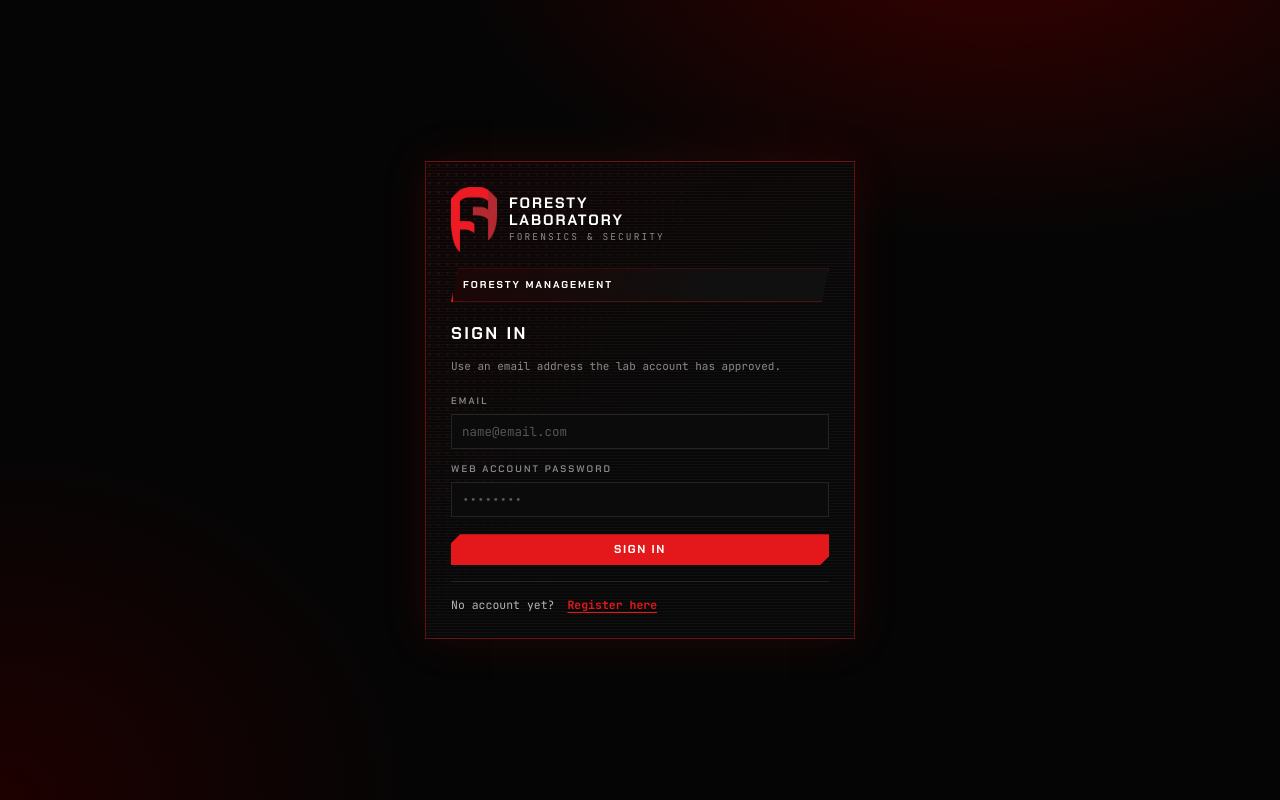
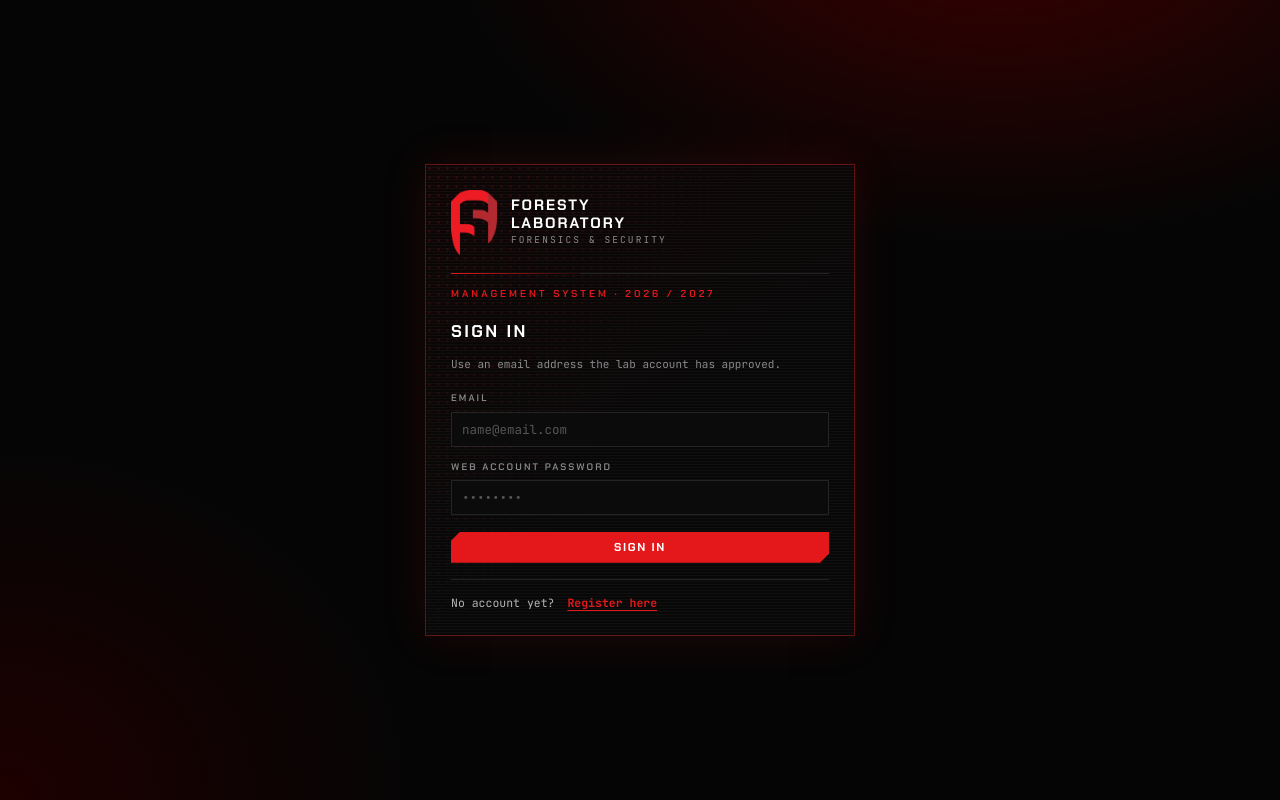
Before and after one commit to imight-dead/foresty-management, a plain HTML site: page app/index.html in a window 1280 px wide. Drawn offline with nearby package versions, Linux system fonts and the light colour scheme.

Commit message:
Kepala halaman masuk memakai pola yang sama dengan halaman lain
Badge FORESTY MANAGEMENT dilepas. Isinya mengulang tulisan FORESTY
LABORATORY tepat di atasnya, dan bentuk kotaknya tidak sejajar dengan
apa pun di sekitarnya.

Penggantinya pola yang sudah dipakai setiap halaman: garis pemisah
beraksen merah, lalu label kecil merah "Management System · 2026 / 2027"
di atas judul layarnya. Kelas .labshow ikut dihapus karena tidak ada
lagi yang memakainya.

Co-Authored-By: Claude Opus 5 <noreply@anthropic.com>
Claude-Session: https://claude.ai/code/session_01Ey5Qq981BSbKSQaC4oE8eD

```diff
--- a/app/app.js
+++ b/app/app.js
@@ -1618,7 +1618,8 @@ function authShell(inner) {
           <div class="bs" style="font-size:9.5px;color:var(--dim);letter-spacing:.22em;text-transform:uppercase">Forensics &amp; Security</div>
         </div>
       </div>
-      <span class="labshow" style="margin:0 0 18px">FORESTY MANAGEMENT</span>
+      <div class="rule authrule"></div>
+      <div class="kick authkick">Management System · 2026 / 2027</div>
       ${authErr ? `<div class="aerr">${esc(authErr)}</div>` : ""}
       ${authInfo ? `<div class="anotice">${esc(authInfo)}</div>` : ""}
       ${inner}
--- a/app/styles.css
+++ b/app/styles.css
@@ -53,16 +53,6 @@ input{font-family:inherit;font-size:inherit}
 #shell.rail .brand img{width:30px}
 .brand .bt{font-family:var(--disp);font-weight:700;letter-spacing:.13em;font-size:14px;line-height:1.15}
 .brand .bs{font-size:9.5px;color:var(--dim);letter-spacing:.22em;text-transform:uppercase}
-/* Sekeluarga dengan hero Dashboard, tapi ditahan: cukup dasar gelap
-   bersemburat merah, garis tepi tipis, dan satu batang merah di kiri. */
-.labshow{
-  display:block;margin:14px 16px 6px;padding:9px 12px;
-  color:var(--fg);font-family:var(--disp);font-weight:700;
-  font-size:10px;letter-spacing:.2em;
-  clip-path:var(--cut-tag);
-  background:linear-gradient(100deg,#1c0606 0%,#101010 72%);
-  box-shadow:inset 2px 0 0 var(--red), inset 0 0 0 1px rgba(228,24,26,.26);
-}
 nav{padding:10px 0;display:flex;flex-direction:column;gap:2px;flex:1;overflow-y:auto}
 .nav-item{
   display:flex;align-items:center;gap:11px;padding:10px 16px;color:var(--muted);
@@ -332,7 +322,9 @@ nav{padding:10px 0;display:flex;flex-direction:column;gap:2px;flex:1;overflow-y:
   mask-image:linear-gradient(120deg,rgba(0,0,0,.85),transparent 55%);opacity:.45}
 .authbox .scan{position:absolute;inset:0;pointer-events:none;background:repeating-linear-gradient(180deg,rgba(255,255,255,.03) 0 1px,transparent 1px 3px)}
 .authbox>*{position:relative}
-.authhead{display:flex;gap:12px;align-items:center;margin-bottom:16px}
+.authhead{display:flex;gap:14px;align-items:center}
+.authrule{margin:18px 0 12px}
+.authkick{margin-bottom:16px}
 .authhead img{display:block;width:46px;height:auto}
 .aform{display:flex;flex-direction:column;gap:13px}
 .afield{display:flex;flex-direction:column;gap:5px}
```
